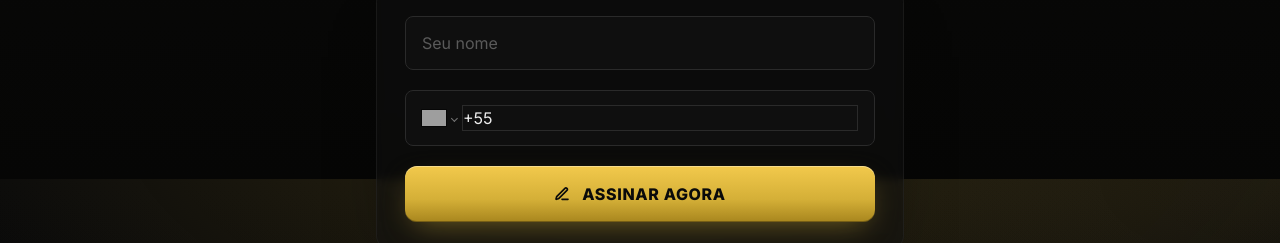
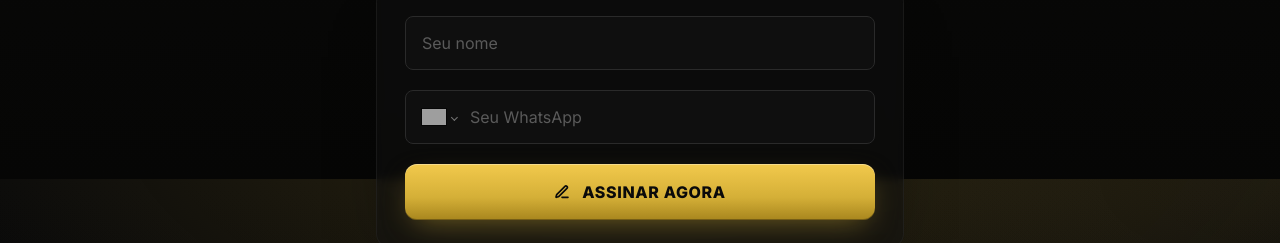
Before and after one commit to jeference/sargento-nantes, a Next.js app: page / in a window 1280 px wide. Shown: the part 621-864 px from the top of the page. Built offline with nearby package versions, Linux system fonts and the light colour scheme; grey boxes are pictures that could not be loaded.

Commit message:
Corrige label do whatsapp

```diff
--- a/app/globals.css
+++ b/app/globals.css
@@ -110,7 +110,8 @@
   .input-dark::placeholder {
     color: #5a5a5a;
   }
-  .input-dark:focus {
+  .input-dark:focus,
+  .input-dark:focus-within {
     outline: none;
     border-color: rgba(212, 175, 55, 0.7);
     box-shadow: 0 0 0 3px rgba(212, 175, 55, 0.15);
--- a/components/PhoneNumberInput.tsx
+++ b/components/PhoneNumberInput.tsx
@@ -1,8 +1,6 @@
 "use client";
 
-import { useState, useEffect } from "react";
 import PhoneInput from "react-phone-number-input";
-import { isPossiblePhoneNumber } from "react-phone-number-input";
 import { ShieldAlert } from "lucide-react";
 import "react-phone-number-input/style.css";
 
@@ -24,27 +22,18 @@ export function PhoneNumberInputField({
   return (
     <div>
       <PhoneInput
-        placeholder="Seu número de WhatsApp"
+        defaultCountry="BR"
+        placeholder="Seu WhatsApp"
         value={value || undefined}
         onChange={(val) => onChange(val || "")}
         onBlur={onBlur}
-        defaultCountry="BR"
-        international
-        countryCallingCodeEditable={false}
         disabled={disabled}
-        className={`input-dark w-full rounded-lg px-4 py-3.5 text-base`}
+        aria-invalid={!!error}
+        className="input-dark flex w-full items-center gap-2 rounded-lg px-4 py-3.5 text-base"
         numberInputProps={{
-          className: "input-dark w-full text-base",
-          id: "phone",
-        }}
-        style={{
-          outline: "none",
-          border: error ? "1px solid rgb(228, 87, 46)" : "1px solid rgb(42, 42, 42)",
-          borderRadius: "0.5rem",
-          padding: "0.875rem 1rem",
-          backgroundColor: "rgb(15, 15, 15)",
-          color: "rgb(237, 237, 237)",
-          fontSize: "1rem",
+          className:
+            "min-w-0 flex-1 border-0 bg-transparent text-base text-bone outline-none placeholder:text-[#5a5a5a]",
+          "aria-label": "Seu WhatsApp",
         }}
       />
       {error && (
```
